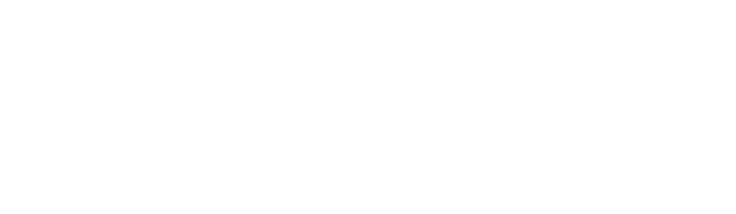
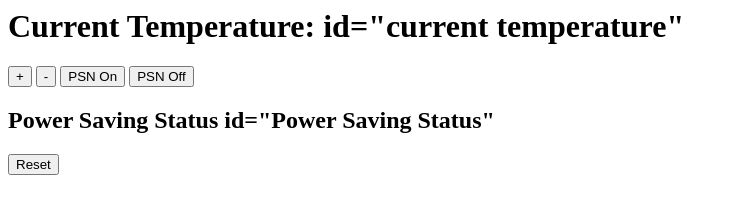
Before and after one commit to james1968/thermostat, a plain HTML site: page index.html in a window 1280 px wide. Shown: the whole page, without its empty margins (0-736 px from the left). Drawn offline with Linux system fonts and the light colour scheme.

Commit message:
1) Stage 6 complete - index.html created

```diff
--- a/index.html
+++ b/index.html
@@ -1 +1,30 @@
 <!DOCTYPE>
+
+<html>
+
+
+
+<head>
+
+    <title>Thermostat</title>
+
+
+    <css>
+    </css>
+</head>
+
+<body>
+    <h1>Current Temperature: <span>id="current temperature"</span></h1>
+    <form>
+        <button id="Temp Up"> + </button>
+        <button id="Temp Down"> - </button>
+        <button id="Power Saving Mode On"> PSN On </button>
+        <button id="Power Saving Mode Off"> PSN Off </button>
+        <h2>Power Saving Status <span>id="Power Saving Status"</span></h2>
+        <button id="Reset"> Reset </button>
+    </form>
+    <script src='src/Thermostat.js'></script>
+
+</body>
+
+</html>
```
